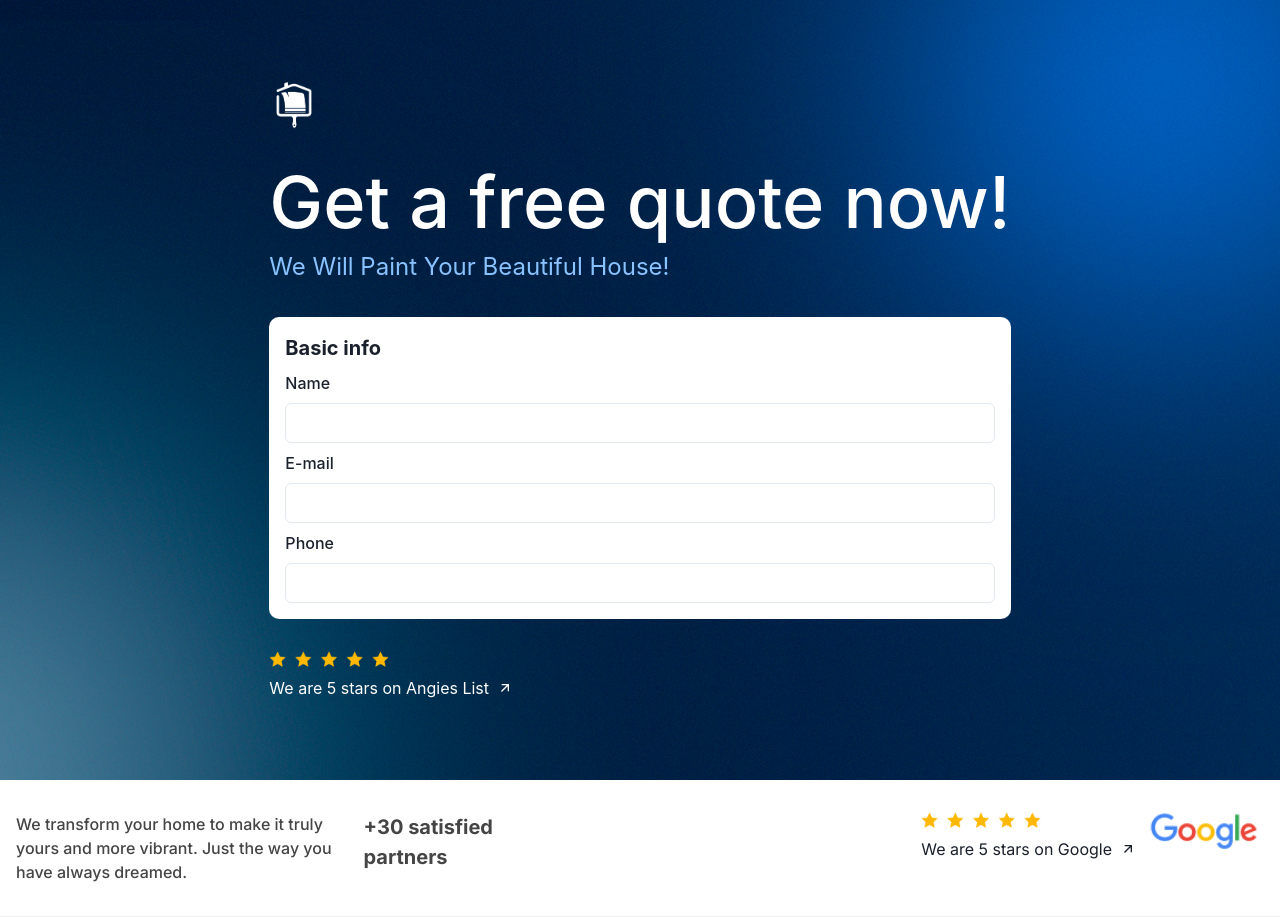
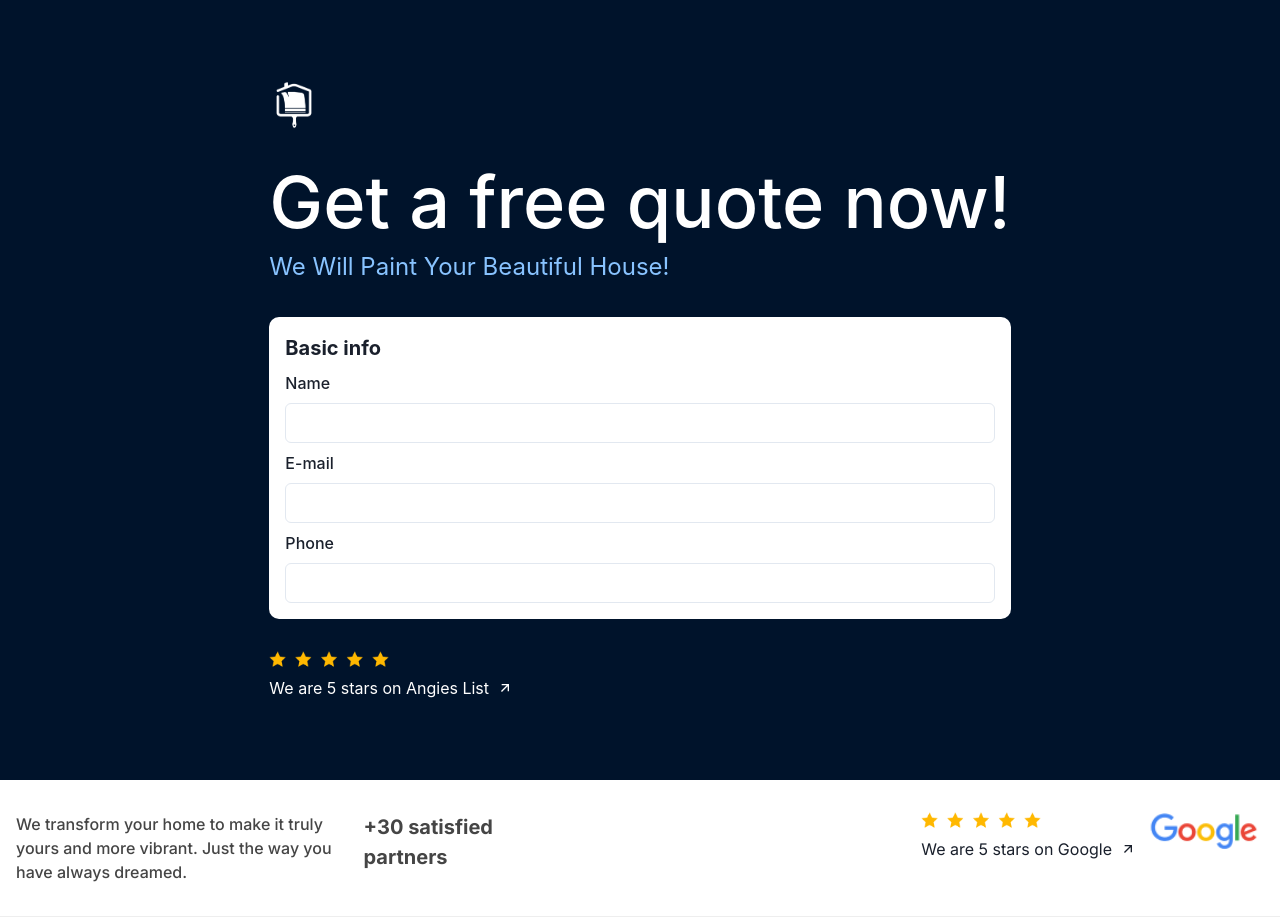
Before and after one commit to murilodacios/hhpainting, a Next.js app: page /quote in a window 1280 px wide. Built offline with nearby package versions, Linux system fonts and the light colour scheme.

Commit message:
Add new bg form

```diff
--- a/src/pages/quote.tsx
+++ b/src/pages/quote.tsx
@@ -110,7 +110,7 @@ export default function Quote() {
 
 
 
-            <Stack bgImage="/back-hero.png" bgPos="center" bgSize="cover">
+            <Stack bg="#00132B" bgPos="center" bgSize="cover">
 
 
 
```
